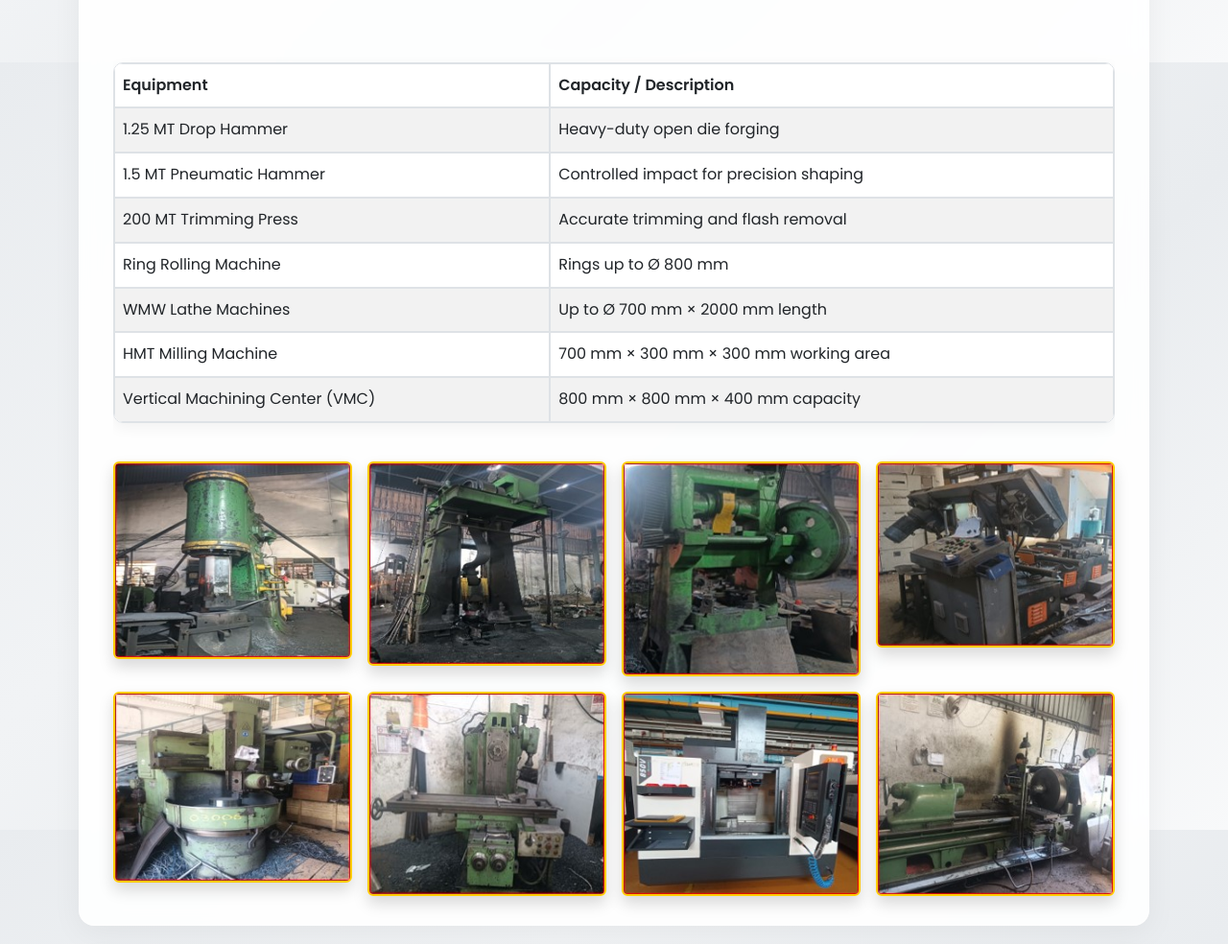
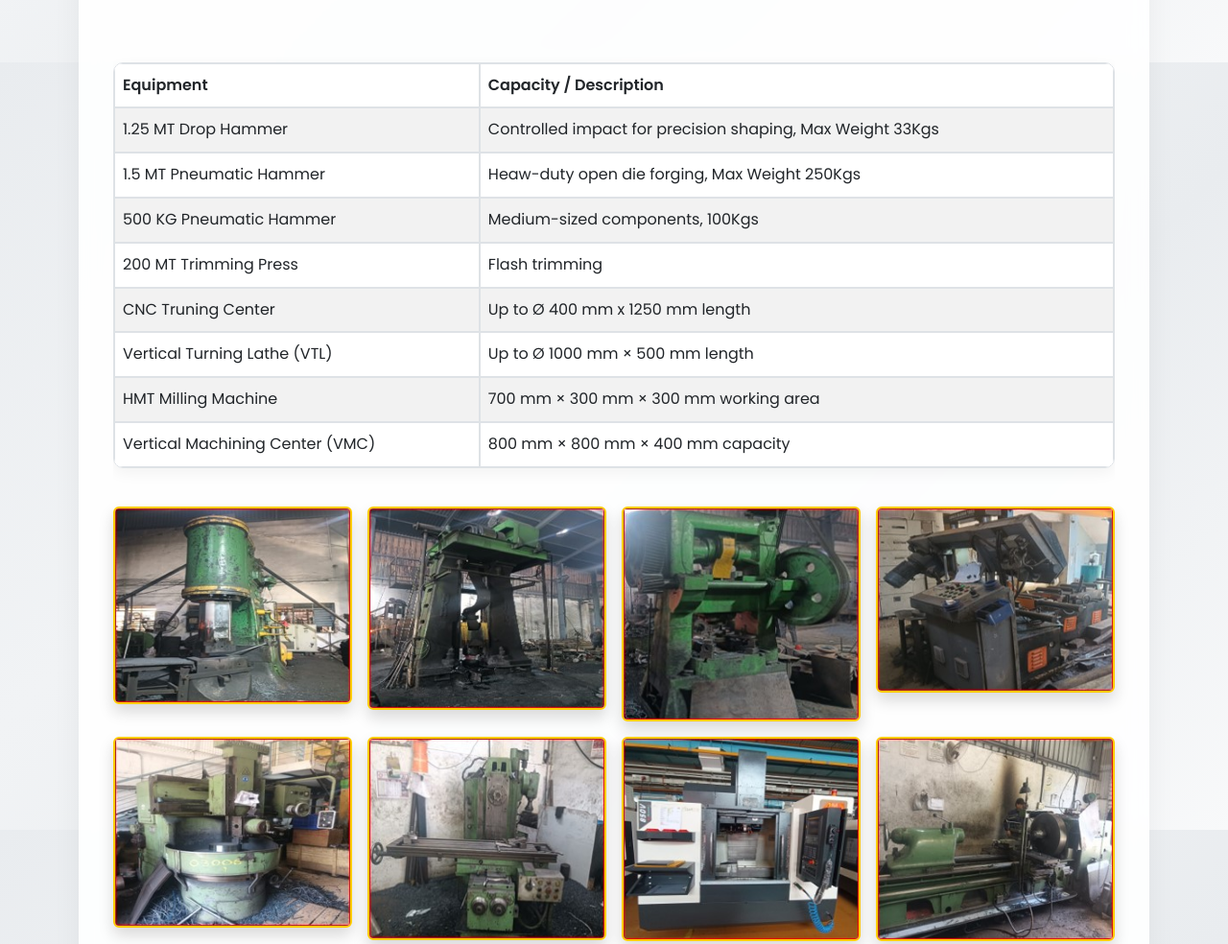
Before and after one commit to ishaforgings/web, a plain HTML site: page index.html in a window 1280 px wide. Shown: the part 1535-2519 px from the top of the page at 96% size. Drawn offline with nearby package versions, Linux system fonts and the light colour scheme.

Commit message:
updated Manufacturing Facilities

```diff
--- a/index.html
+++ b/index.html
@@ -733,23 +733,27 @@
                     <tbody>
                         <tr>
                             <td>1.25 MT Drop Hammer</td>
-                            <td>Heavy-duty open die forging</td>
+                            <td>Controlled impact for precision shaping, Max Weight 33Kgs</td>
                         </tr>
                         <tr>
                             <td>1.5 MT Pneumatic Hammer</td>
-                            <td>Controlled impact for precision shaping</td>
+                            <td>Heaw-duty open die forging, Max Weight 250Kgs</td>
+                        </tr>
+                        <tr>
+                            <td>500 KG Pneumatic Hammer</td>
+                            <td>Medium-sized components, 100Kgs</td>
                         </tr>
                         <tr>
                             <td>200 MT Trimming Press</td>
-                            <td>Accurate trimming and flash removal</td>
+                            <td>Flash trimming</td>
                         </tr>
                         <tr>
-                            <td>Ring Rolling Machine</td>
-                            <td>Rings up to Ø 800 mm</td>
+                            <td>CNC Truning Center</td>
+                            <td>Up to Ø 400 mm x 1250 mm length</td>
                         </tr>
                         <tr>
-                            <td>WMW Lathe Machines</td>
-                            <td>Up to Ø 700 mm × 2000 mm length</td>
+                            <td>Vertical Turning Lathe (VTL)</td>
+                            <td>Up to Ø 1000 mm × 500 mm length</td>
                         </tr>
                         <tr>
                             <td>HMT Milling Machine</td>
```
